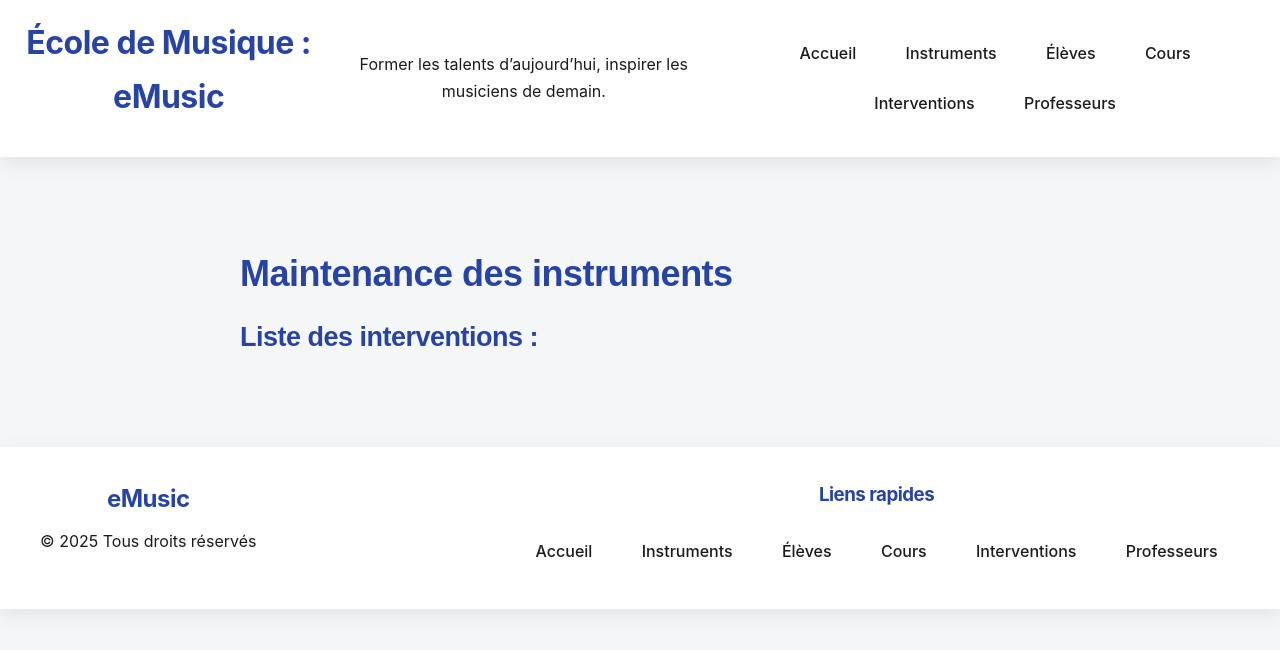
After one commit to ZakinaA/25notf0nd, a Symfony app: template templates/maintenance/index.html.twig in a window 1280 px wide. The commit adds this page. Shown: the top 650 px of the page. Run offline with Twig, Linux system fonts and the light colour scheme; the template is opened without the code that fills it, so the values that code supplies are empty; some libraries are stand-ins or nearby versions.

Commit message:
Modification

```diff
--- a/templates/instrument/index.html.twig
+++ b/templates/instrument/index.html.twig
@@ -9,6 +9,7 @@
         <thead>
             <tr>
                 <th>Instruments</th>
+                <th>Numéro de série </th>
                 <th>Marque</th>
                 <th>Couleur</th>
                 <th>Actions</th>
@@ -18,6 +19,7 @@
         {% for instrument in instruments %}
             <tr>
                 <td>{{ instrument.typeInstrument.libelle }}</td>
+                <td>{{ instrument.numSerie }}</td>
                 <td>{{ instrument.Marque.libelle }}</td>
                 <td>{{ instrument.Couleur.Nom }}</td>
                 <td>
--- /dev/null
+++ b/templates/maintenance/index.html.twig
@@ -0,0 +1,18 @@
+{% extends 'base.html.twig' %}
+
+{% block title %}Maintenance des instruments{% endblock %}
+
+{% block body %}
+<style>
+    .example-wrapper { margin: 1em auto; max-width: 800px; width: 95%; font: 18px/1.5 sans-serif; }
+    .example-wrapper code { background: #F5F5F5; padding: 2px 6px; }
+</style>
+
+<div class="example-wrapper">
+    <h1>Maintenance des instruments</h1>
+
+    <h2>Liste des interventions :</h2>
+        <ul>
+        </ul>
+</div>
+{% endblock %}
```
Also changed, not shown: src/Controller/MaintenanceController.php (added, +18 -0 lines).
